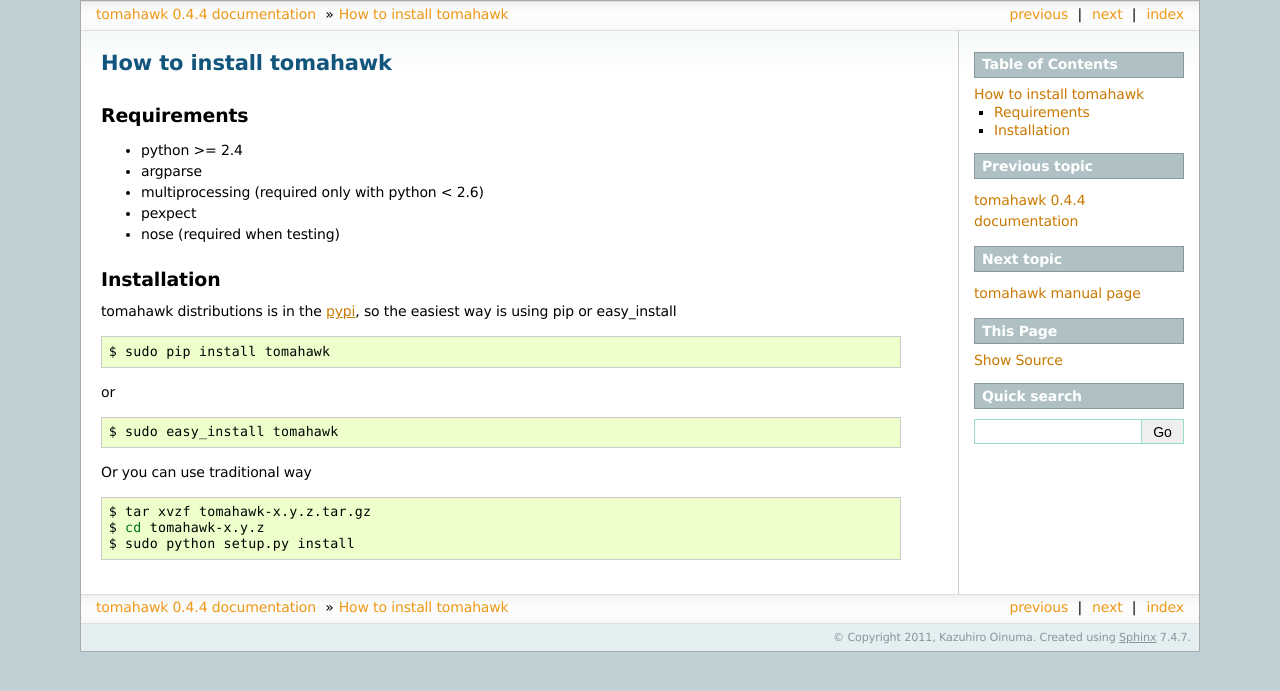
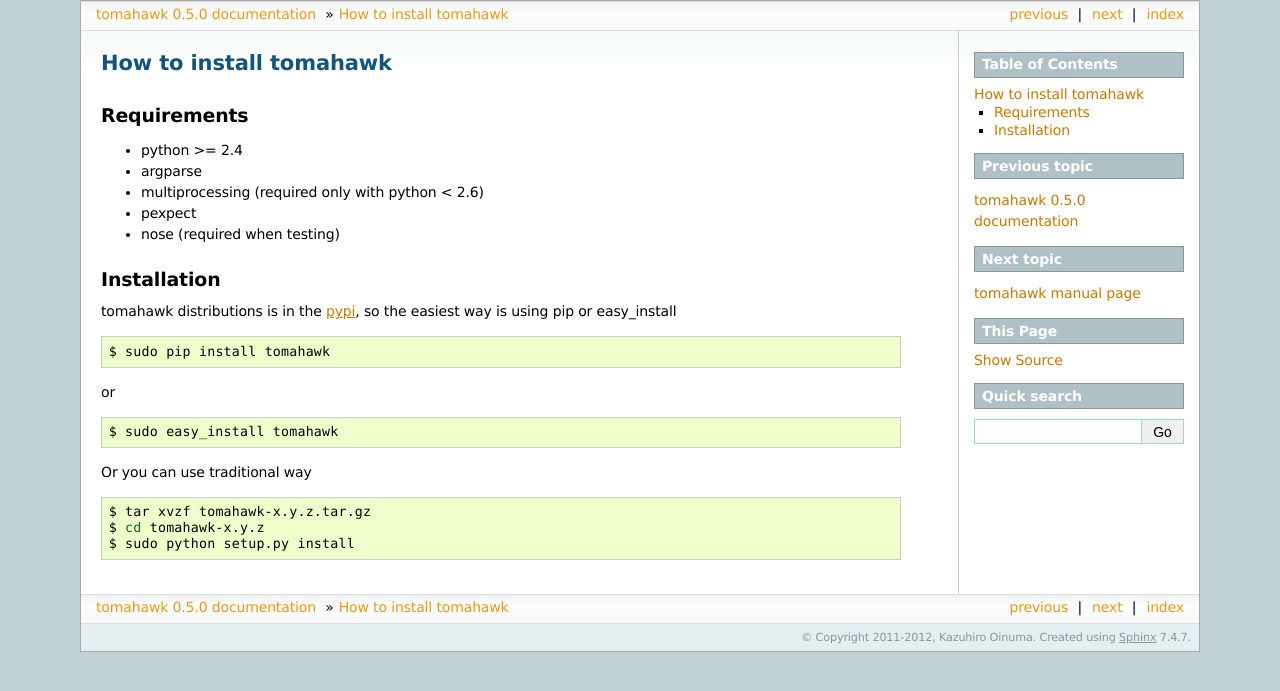
Before and after one commit to oinume/tomahawk, a Sphinx documentation site: the page built from docs/install.rst, in a window 1280 px wide. Shown: the top 691 px of the page. Built offline with Sphinx 7.4.7, drawn with Linux system fonts in a browser that asks for light colours.

Commit message:
Prepare for v0.5.0

```diff
--- a/docs/conf.py
+++ b/docs/conf.py
@@ -11,7 +11,17 @@
 # All configuration values have a default; values that are commented out
 # serve to show the default.
 
-import sys, os
+import os
+import sys
+
+def set_lib_path(file):
+    parent, bin_dir = os.path.split(os.path.dirname(os.path.abspath(file)))
+    print "parent = %s, bin_dir = %s" % (parent, bin_dir)
+    if os.path.exists(parent):
+        sys.path.insert(0, parent)
+
+set_lib_path(__file__)
+import tomahawk
 
 # If extensions (or modules to document with autodoc) are in another directory,
 # add these directories to sys.path here. If the directory is relative to the
@@ -41,16 +51,16 @@
 
 # General information about the project.
 project = u'tomahawk'
-copyright = u'2011, Kazuhiro Oinuma'
+copyright = u'2011-2012, Kazuhiro Oinuma'
 
 # The version info for the project you're documenting, acts as replacement for
 # |version| and |release|, also used in various other places throughout the
 # built documents.
 #
 # The short X.Y version.
-version = '0.4.4'
+version = tomahawk.__version__
 # The full version, including alpha/beta/rc tags.
-release = '0.4.4'
+release = tomahawk.__version__
 
 # The language for content autogenerated by Sphinx. Refer to documentation
 # for a list of supported languages.
@@ -219,7 +229,7 @@
 #    ('index', 'tomahawk', u'tomahawk Documentation',
 #     [u'Kazuhiro Oinuma'], 1)
 #]
-authors = ( u'Kazuhiro Oinuma', u'Kohei Maeda' )
+authors = ( tomahawk.__author__, u'Kohei Maeda' )
 man_pages = [
     ('index', 'tomahawk-all', 'tomahawk manual', authors, 1),
     ('tomahawk', 'tomahawk', 'enables to execute a command to many hosts', authors, 1),
```
Also changed, not shown: 1 other file.
